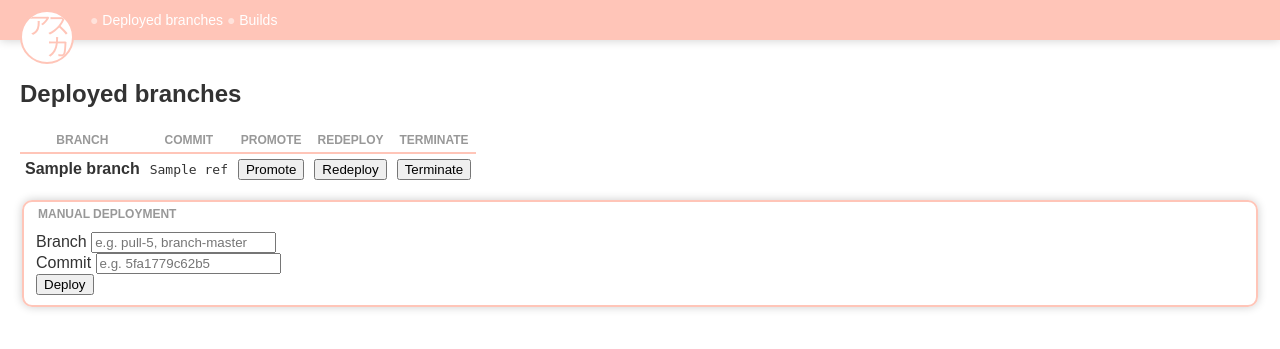
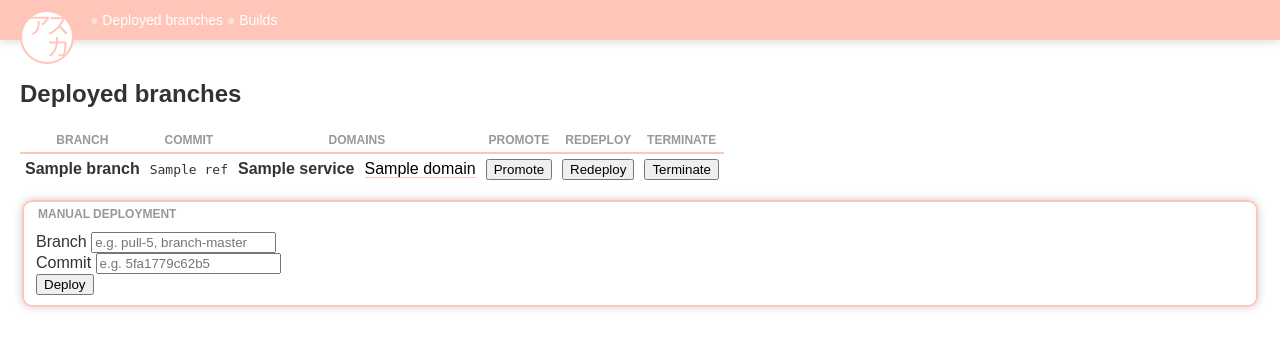
Before and after one commit to crosspop/asuka, a Python web app: template asuka/templates/home.html.jinja in a window 1280 px wide. Shown: the top 349 px of the page. Run offline with Jinja, Linux system fonts and the light colour scheme; the template is opened without the code that fills it: most values are stand-ins (such as "Sample title", 1, 10 or a date in 2020); some libraries are stand-ins or nearby versions.

Commit message:
Show routed domain names on the dashboard home

```diff
--- a/asuka/build.py
+++ b/asuka/build.py
@@ -443,6 +443,7 @@ APTCACHE='/var/cache/apt/archives/'
                 domain = domain_format.format(branch=self.branch)
                 deployed_domains[service_name] = domain
                 service.route_domain(domain, changeset)
+                self.instance.tags['Domain-' + service_name] = domain
             if changeset.changes:
                 logger.info('Route 53 changeset:\n%s', changeset.to_xml())
                 changeset.commit()
--- a/asuka/templates/home.html.jinja
+++ b/asuka/templates/home.html.jinja
@@ -17,6 +17,7 @@
         <tr>
           <th>Branch</th>
           <th>Commit</th>
+          <th colspan="2">Domains</th>
           {% if not group.grouper %}
             <th>Promote</th>
           {% endif %}
@@ -26,11 +27,25 @@
       </thead>
       <tbody>
         {% for deploy in group.list|sort(attribute='branch.name') %}
+          {% with domains = deploy.domains, rows = domains|count or 1 %}
+            {% for service, domain in domains.items() or [(None, None)] %}
               <tr>
-            <th>{{ deploy.branch|safe }}</th>
-            <td class="commit"><tt>{{ deploy.commit.ref }}</tt></td>
+                {% if loop.first %}
+                  <th rowspan="{{ rows }}">{{ deploy.branch|safe }}</th>
+                  <td class="commit"
+                      rowspan="{{ rows }}"><tt>{{ deploy.commit.ref }}</tt></td>
+                {% endif%}
+                <th class="domain-service">{{ service }}</th>
+                {% with domain_name = domain[:-1]
+                                      if domain and domain.endswith('.')
+                                      else domain %}
+                  <td class="domain-name">
+                    <a href="http://{{ domain_name }}/">{{ domain_name }}</a>
+                  </td>
+                {% endwith %}
+                {% if loop.first %}
                   {% if not group.grouper %}
-              <td>
+                    <td rowspan="{{ rows }}">
                       <form action="{{ request.build_url('start_promote',
                                        label=deploy.branch.label) }}"
                             method="post" class="promote">
@@ -38,21 +53,24 @@
                       </form>
                     </td>
                   {% endif %}
-            <td>
+                  <td rowspan="{{ rows }}">
                     <form action="{{ request.build_url('deploy_again',
                                      label=deploy.branch.label) }}"
                           method="post" class="redeploy">
                       <input type="submit" value="Redeploy">
                     </form>
                   </td>
-            <td>
+                  <td rowspan="{{ rows }}">
                     <form action="{{ request.build_url('terminate',
                                      label=deploy.branch.label) }}"
                           method="post" class="terminate">
                       <input type="submit" value="Terminate">
                     </form>
                   </td>
+                {% endif %}
               </tr>
+            {% endfor %}
+          {% endwith %}
         {% endfor %}
       </tbody>
     </table>
```
Also changed, not shown: asuka/deploy.py (+13 -0 lines). Lines whose indentation alone changed are shown as unchanged.
